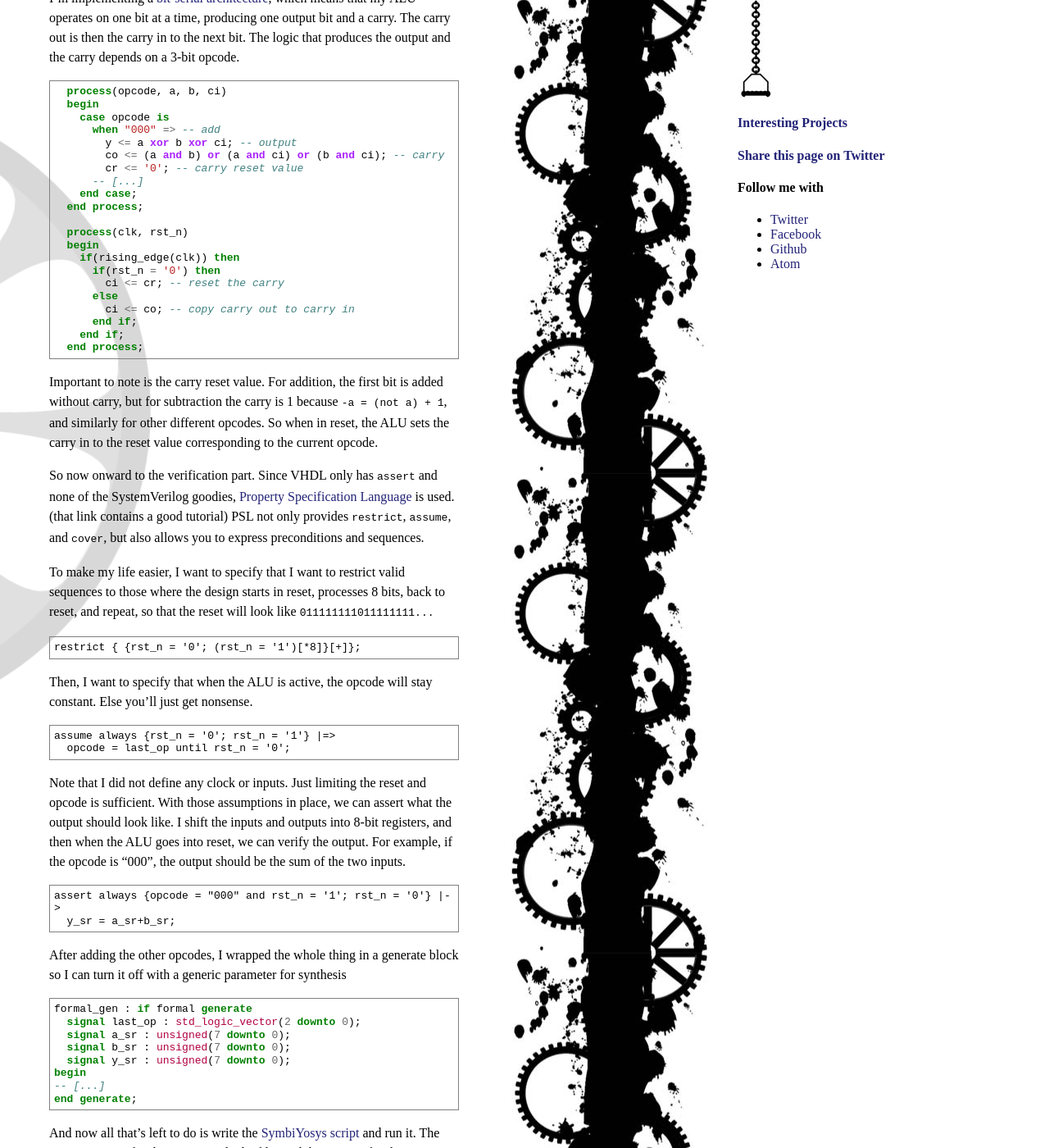
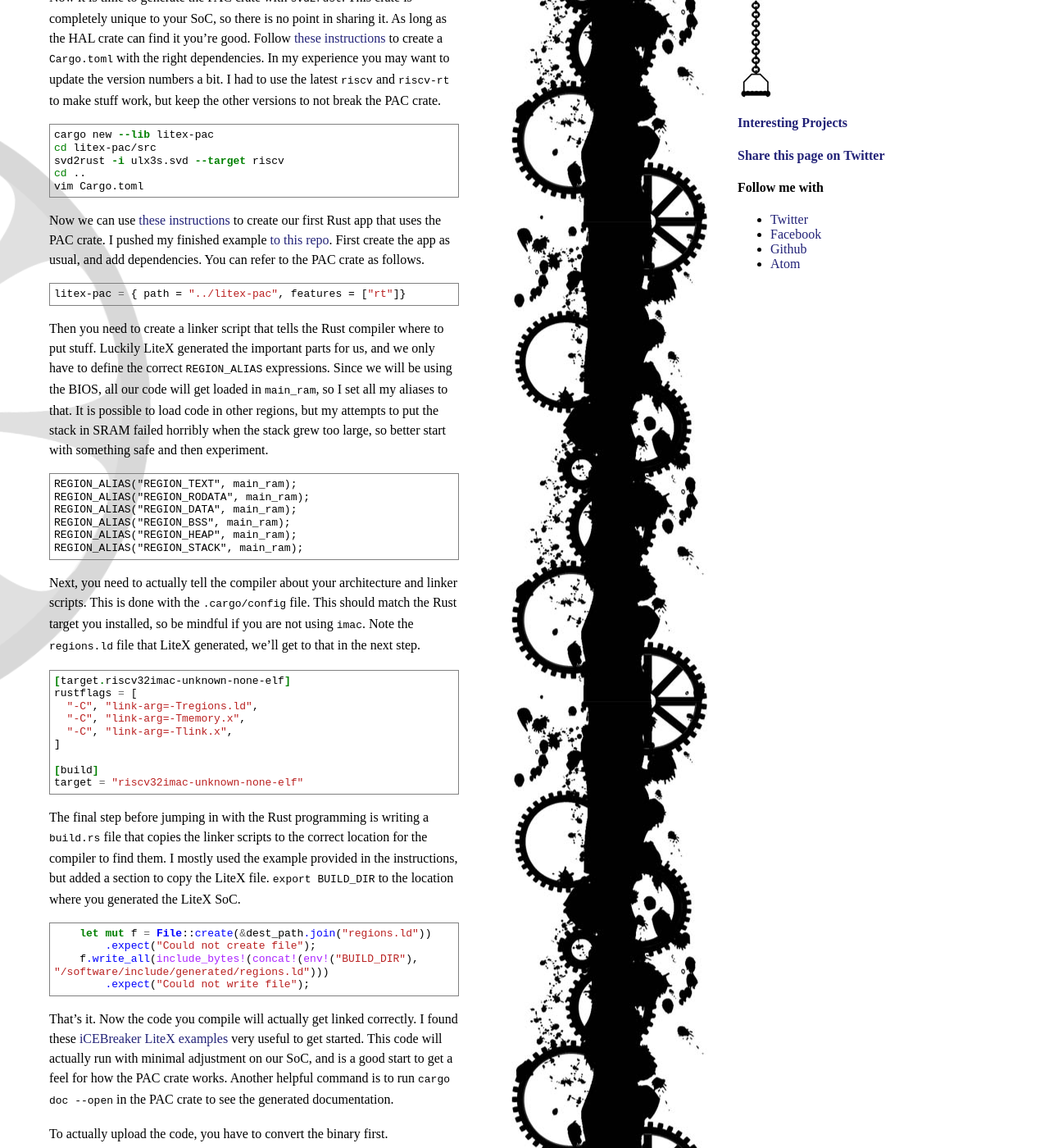
Before and after one commit to pepijndevos/pepijndevos.github.com, a Jekyll site: the page built from index.html, in a window 1280 px wide and 1400 px high, scrolled down 2589 px. Shown: the whole window at 82% size. Built offline with Jekyll 4.4.1, drawn with Linux system fonts in a browser that asks for light colours; nearby versions of some CDN libraries; some web fonts are replaced; the list of posts is cut into pages by our own code; comment, search, counter and statistics services are not loaded; some of the changed text lies outside the part shown.

Commit message:
add ulx3s post

````diff
--- a/_config.yml
+++ b/_config.yml
@@ -1,3 +1,4 @@
+plugins: [jekyll-paginate]
 highlighter: rouge
 paginate: 3
 markdown: kramdown
--- /dev/null
+++ b/_posts/2020-08-04-a-rust-hal-for-your-litex-fpga-soc.markdown
@@ -0,0 +1,153 @@
+---
+layout: post
+title: A Rust HAL for your LiteX FPGA SoC
+image: /images/ulx3s_oled.gif
+categories:
+- rust
+- fpga
+---
+
+![ULX3S demo](/images/ulx3s_oled.gif)
+ - [example](https://github.com/pepijndevos/rust-litex-example)
+ - [HAL](https://github.com/pepijndevos/rust-litex-hal)
+
+FPGAs are amazing in their versatility, but can be a real chore when you have to map out a giant state machine just to talk to some chip over SPI. For such cases, nothing beats just downloading an Arduino library and quickly hacking some example code. Or would there be a way to combine the versatility of an FPGA with the ease of Arduino libraries? That is the question I want to explore in this post.
+
+Of course you can use an [f32c softcore on your FPGA as an Arduino](http://www.nxlab.fer.hr/fpgarduino/), but that's a precompiled core, and basically doesn't give you the ability to use your FPGA powers. Or you can build your own SoC with custom HDL components, but then you're back to bare-metal programming.
+
+Unless you can tap into an existing library ecosystem by writing a hardware abstraction layer for your SoC. And that is exactly what I've done by writing a Rust [embedded HAL](https://docs.rs/embedded-hal/0.2.4/embedded_hal/) crate that works for any [LiteX](https://github.com/enjoy-digital/litex) SoC!
+
+LiteX allows you to assemble a SoC by connecting various components to a common Wishbone bus. It supports various RISC-V CPU's (and more), and has a library of useful components such as GPIO and SPI, but also USB and Ethernet. These all get memory-mapped and can be accessed via the Wishbone bus by the CPU and other components.
+
+The amazing thing is that LiteX can generate an SVD file for the SoC, which contains all the registers of the components you added to the SoC. This means that you can use [svd2rust](https://docs.rs/svd2rust/0.17.0/svd2rust/) to compile this SVD file into a peripheral access crate.
+
+This PAC crate abstracts away memory addresses, and since the peripherals themselves are reusable components, it is possible to build a generic HAL crate on top of it that supports a certain LiteX peripheral in any SoC that uses it. Once the embedded HAL traits are implemented, you can use these LiteX peripherals with every existing Rust crate.
+
+The first step is to [install LiteX](https://github.com/enjoy-digital/litex#quick-start-guide). Due to a [linker bug in Rust 1.45](https://github.com/icebreaker-fpga/icebreaker-litex-examples/issues/6#issuecomment-667601893), I used the 1.46 beta. I'm also installing into a virtualenv to keep my system clean. While we're going to use Rust, gcc is still needed for compiling the LiteX BIOS and for some `objcopy` action.
+
+```bash
+#rustup default beta
+virtualenv env
+source env/bin/activate
+wget https://raw.githubusercontent.com/enjoy-digital/litex/master/litex_setup.py
+chmod +x litex_setup.py
+./litex_setup.py init install
+./litex_setup.py gcc
+export PATH=$PATH:$(echo $PWD/riscv64-*/bin/)
+
+```
+
+Now we need to make some decisions about which FPGA board and CPU we're going to use. I'm going to be using my ULX3S, but LiteX supports many FPGA boards out of the box, and others can of course be added. For the CPU we have to pay careful attention to match it with an architecture that [Rust supports](https://forge.rust-lang.org/release/platform-support.html). For example [Vexrisc supports](https://github.com/enjoy-digital/litex/blob/abc49964ea6719866684b474e10167950b85854e/litex/soc/cores/cpu/vexriscv/core.py#L38-L59) the `im` feature set by default, which is not a supported Rust target, but it also supports an `i` and `imac` variant, both of which Rust supports. PicoRV32 only supports `i` or `im`, so can only be used in combination with the Rust `i` target.
+
+So let's go ahead and make one of those. I'm going with the Vexrisc `imac` variant, but on a small iCE40 you might want to try the PicoRV32 (or even Serv) to save some space. Of course substitute the correct FPGA and SDRAM module on your board.
+
+VexRisc:
+```bash
+cd litex-boards/litex_boards/targets
+python ulx3s.py --cpu-type vexriscv --cpu-variant imac --csr-data-width 32 --device LFE5U-85F --sdram-module AS4C32M16 --csr-svd ulx3s.svd --build --load
+rustup target add riscv32imac-unknown-none-elf
+```
+
+PicoRV32:
+```bash
+python ulx3s.py --cpu-type picorv32 --cpu-variant minimal --csr-data-width 32 --device LFE5U-85F --sdram-module AS4C32M16 --csr-svd ulx3s.svd --build --load
+rustup target add riscv32i-unknown-none-elf
+```
+
+Most parameters should be obvious. The `--csr-data-width 32` parameter sets the register width, which I'm told will be the default in the future, and saves a bunch of bit shifting later on. `--csr-svd ulx3s.svd` tells LiteX to generate an SVD file for your SoC. You can omit `--build` and `--load` and manually do these steps by going to the `build/ulx3s/gateware/` folder and running `build_ulx3s.sh`. I also prefer to use the awesome [openFPGALoader](https://github.com/trabucayre/openFPGALoader) rather than the funky `ujprog` with a sweet `openFPGALoader --board ulx3s ulx3s.bit`.
+
+Now it is time to generate the PAC crate with `svd2rust`. This crate is completely unique to your SoC, so there is no point in sharing it. As long as the HAL crate can find it you're good. Follow [these instructions](https://docs.rs/svd2rust/0.17.0/svd2rust/#target--cortex-m-1) to create a `Cargo.toml` with the right dependencies. In my experience you may want to update the version numbers a bit. I had to use the latest `riscv` and `riscv-rt` to make stuff work, but keep the other versions to not break the PAC crate.
+
+```bash
+cargo new --lib litex-pac
+cd litex-pac/src
+svd2rust -i ulx3s.svd --target riscv
+cd ..
+vim Cargo.toml
+```
+
+Now we can use [these instructions](https://docs.rs/riscv-rt/0.8.0/riscv_rt/index.html) to create our first Rust app that uses the PAC crate. I pushed my finished example [to this repo](https://github.com/pepijndevos/rust-litex-example). First create the app as usual, and add dependencies. You can refer to the PAC crate as follows.
+
+```toml
+litex-pac = { path = "../litex-pac", features = ["rt"]}
+```
+
+Then you need to create a linker script that tells the Rust compiler where to put stuff. Luckily LiteX generated the important parts for us, and we only have to define the correct `REGION_ALIAS` expressions. Since we will be using the BIOS, all our code will get loaded in `main_ram`, so I set all my aliases to that. It is possible to load code in other regions, but my attempts to put the stack in SRAM failed horribly when the stack grew too large, so better start with something safe and then experiment.
+
+```ld
+REGION_ALIAS("REGION_TEXT", main_ram);
+REGION_ALIAS("REGION_RODATA", main_ram);
+REGION_ALIAS("REGION_DATA", main_ram);
+REGION_ALIAS("REGION_BSS", main_ram);
+REGION_ALIAS("REGION_HEAP", main_ram);
+REGION_ALIAS("REGION_STACK", main_ram);
+```
+
+Next, you need to actually tell the compiler about your architecture and linker scripts. This is done with the `.cargo/config` file. This should match the Rust target you installed, so be mindful if you are not using `imac`. Note the `regions.ld` file that LiteX generated, we'll get to that in the next step.
+
+```toml
+[target.riscv32imac-unknown-none-elf]
+rustflags = [
+  "-C", "link-arg=-Tregions.ld",
+  "-C", "link-arg=-Tmemory.x",
+  "-C", "link-arg=-Tlink.x",
+]
+
+[build]
+target = "riscv32imac-unknown-none-elf"
+```
+
+The final step before jumping in with the Rust programming is writing a `build.rs` file that copies the linker scripts to the correct location for the compiler to find them. I mostly used the example provided in the instructions, but added a section to copy the LiteX file. `export BUILD_DIR` to the location where you generated the LiteX SoC.
+
+```rust
+    let mut f = File::create(&dest_path.join("regions.ld"))
+        .expect("Could not create file");
+    f.write_all(include_bytes!(concat!(env!("BUILD_DIR"), "/software/include/generated/regions.ld")))
+        .expect("Could not write file");
+```
+
+That's it. Now the code you compile will actually get linked correctly. I found these [iCEBreaker LiteX examples](https://github.com/icebreaker-fpga/icebreaker-litex-examples) very useful to get started. This code will actually run with minimal adjustment on our SoC, and is a good start to get a feel for how the PAC crate works. Another helpful command is to run `cargo doc --open` in the PAC crate to see the generated documentation.
+
+To actually upload the code, you have to convert the binary first.
+
+```bash
+cargo build --release
+cd /target/riscv32imac-unknown-none-elf/release
+riscv64-unknown-elf-objcopy litex-example -O binary litex-example.bin
+litex_term --kernel litex-example.bin /dev/ttyUSB0
+
+```
+
+From here we "just" need to implement HAL traits on top of the PAC to be able to use almost any embedded library in the Rust ecosystem. However, one challenge is that the peripherals and their names are not exactly set in stone. The way that I solved it is that the HAL crate only exports macros that _generate_ HAL trait implementations. This way your SoC can have 10 SPI cores and you just have to call the `spi` macro to generate a HAL for them. I uploaded the code [in this repo](https://github.com/pepijndevos/rust-litex-hal).
+
+Of course so far we've only used the default SoC defined for the ULX3S. The real proof is if we can add a peripheral, write a HAL layer for it, and then use an existing library with it. I decided to add an SPI peripheral for the OLED screen. First I added the following pin definition
+
+```python
+    ("oled_spi", 0,
+        Subsignal("clk",  Pins("P4")),
+        Subsignal("mosi", Pins("P3")),
+        IOStandard("LVCMOS33"),
+    ),
+    ("oled_ctl", 0,
+        Subsignal("dc",   Pins("P1")),
+        Subsignal("resn", Pins("P2")),
+        Subsignal("csn",  Pins("N2")),
+        IOStandard("LVCMOS33"),
+    ),
+```
+
+and then the peripheral itself
+
+```python
+    def add_oled(self):
+        pads = self.platform.request("oled_spi")
+        pads.miso = Signal()
+        self.submodules.oled_spi = SPIMaster(pads, 8, self.sys_clk_freq, 8e6)
+        self.oled_spi.add_clk_divider()
+        self.add_csr("oled_spi")
+
+        self.submodules.oled_ctl = GPIOOut(self.platform.request("oled_ctl"))
+        self.add_csr("oled_ctl")
+```
+
+This change has actually been [accepted upstream](https://github.com/litex-hub/litex-boards/pull/96), so now you can just add the `--add-oled` command line option and you get a brand new SoC with an SPI controller for the OLED display. Once the PAC is generated again and the `FullDuplex` trait has been implemented for it, it is simply a matter of adding the [SSD1306](https://github.com/jamwaffles/ssd1306) or [SDD1331](https://github.com/jamwaffles/ssd1331) crate, and copy-pasting some example code. Just as easy as an Arduino, but on your own custom SoC!
--- a/tags.html
+++ b/tags.html
@@ -5,7 +5,6 @@ title: Tags
 <article>
 	<h2>{{ page.title }}</h2>
 	<section>
-	{{ [1,7,9,4,3,6] | join '-'}}
 	{% for tag in site.categories %}
 	<h4 id="{{ tag[0] }}"><a href="#{{ tag[0] }}">{{ tag[0] }}</a></h4>
 	<ul>
````
Also changed, not shown: images/ulx3s_oled.gif (added).
